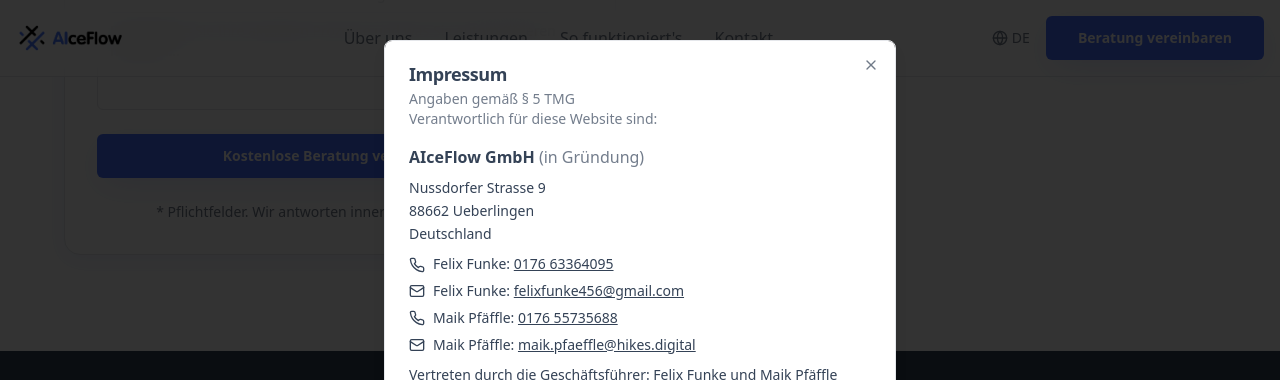
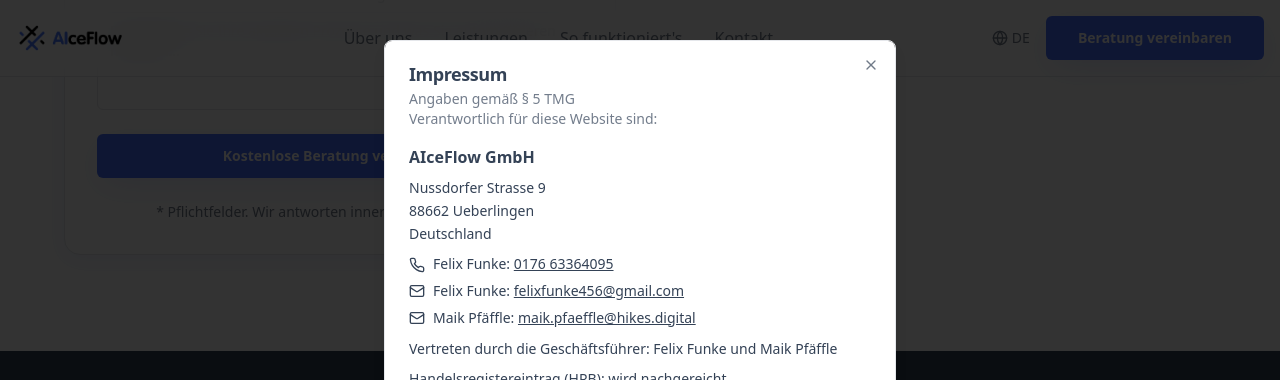
Before and after one commit to AIceFlow/aiceflow, a React (Vite) app: page / in a window 1280 px wide. Both pictures are taken after a click on the link "Impressum". Shown: the part 9802-10182 px from the top of the page. Built offline with nearby package versions, Linux system fonts and the light colour scheme; no server answers.

Commit message:
Remove "(in Gründung)" from company name and clean up contact details in Impressum component

```diff
--- a/src/components/Impressum.tsx
+++ b/src/components/Impressum.tsx
@@ -39,12 +39,7 @@
         </DialogHeader>
         <div className="space-y-8 text-sm leading-relaxed">
           <section>
-            <h3 className="font-semibold text-base mb-2">
-              AIceFlow GmbH{" "}
-              <span className="font-normal text-muted-foreground">
-                (in Gründung)
-              </span>
-            </h3>
+            <h3 className="font-semibold text-base mb-2">AIceFlow GmbH</h3>
             <div>
               Nussdorfer Strasse 9
               <br />
@@ -74,15 +69,7 @@
                   </a>
                 </span>
               </span>
-              <span className="flex items-center gap-2">
-                <Phone className="w-4 h-4" />
-                <span>
-                  <span className="font-medium">Maik Pfäffle:</span>{" "}
-                  <a href="tel:017655735688" className="underline">
-                    0176 55735688
-                  </a>
-                </span>
-              </span>
+
               <span className="flex items-center gap-2">
                 <Mail className="w-4 h-4" />
                 <span>
```
